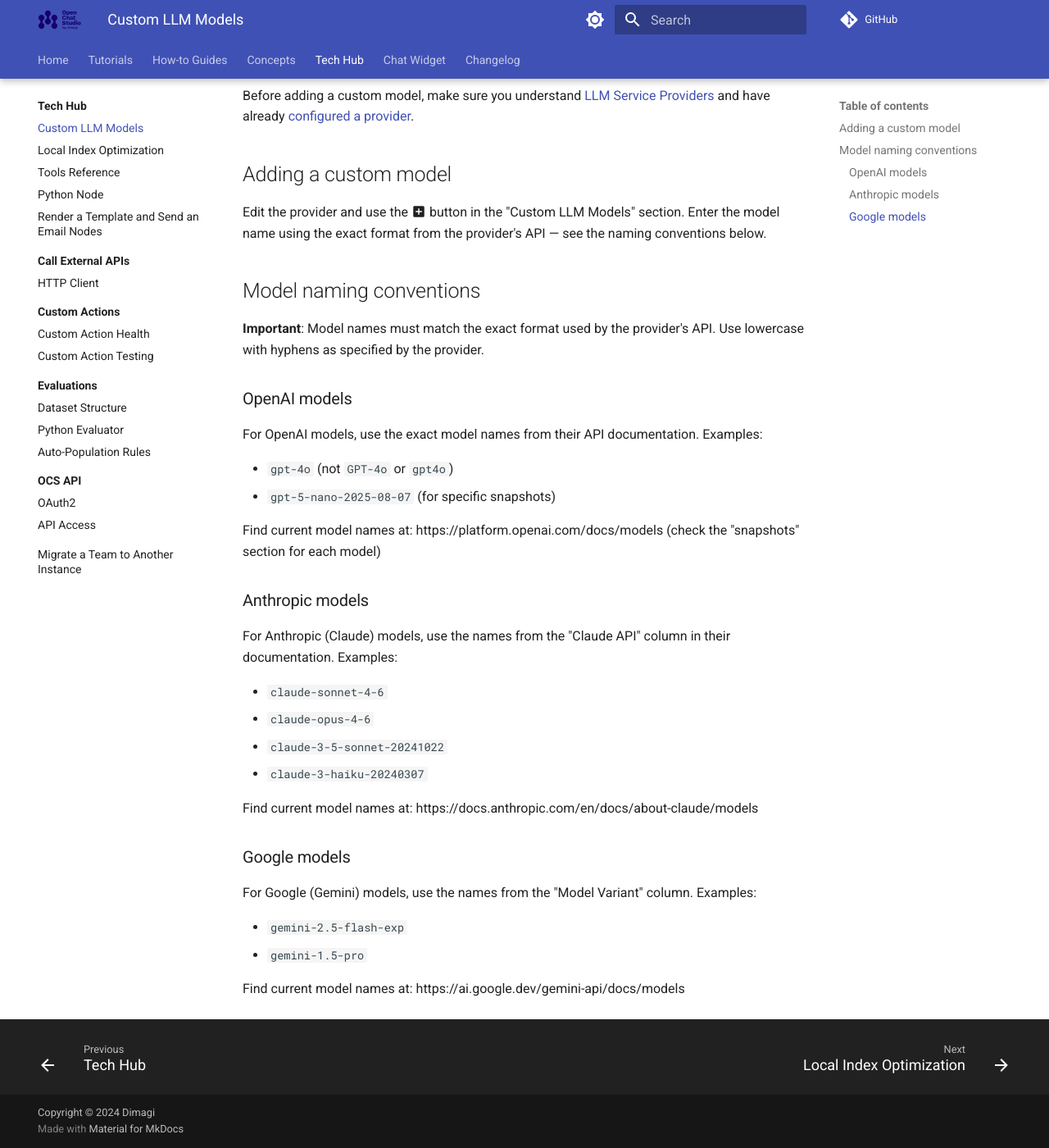
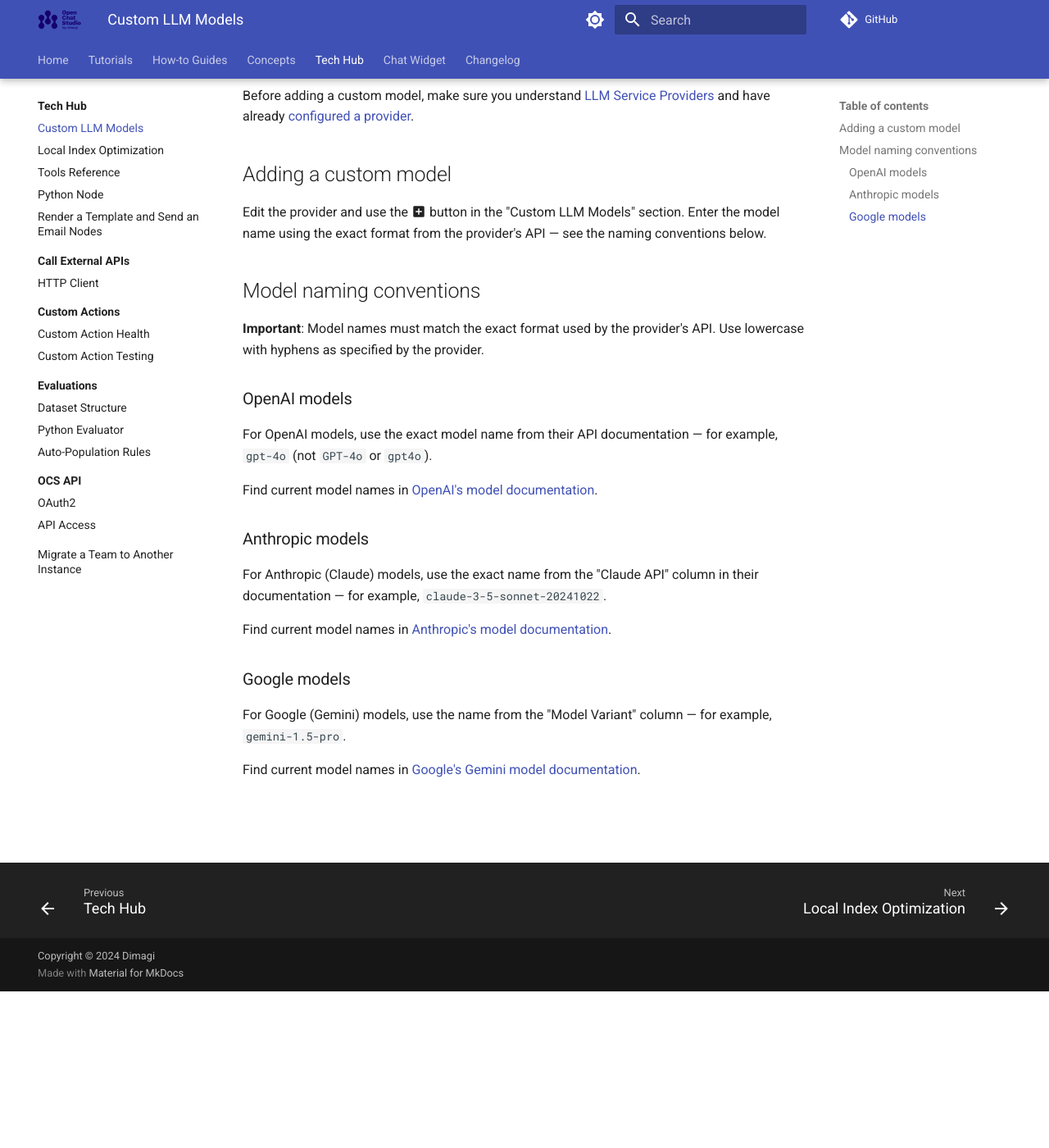
Before and after one commit to dimagi/open-chat-studio-docs, an MkDocs documentation site: the page built from docs/tech-hub/custom_llm_models.md, in a window 1280 px wide and 1400 px high, scrolled down 191 px. Shown: the whole window at 82% size. Built offline with MkDocs 1.6.1 and Material for MkDocs 9.7.7, drawn with Linux system fonts in a browser that asks for light colours; a script that is not in the unit is left out; comment, search, counter and statistics services are not loaded.

Commit message:
Rewrote to age less quickly as models change for adding custom llm models

```diff
--- a/docs/tech-hub/custom_llm_models.md
+++ b/docs/tech-hub/custom_llm_models.md
@@ -14,29 +14,18 @@
 
 ### OpenAI models
 
-For OpenAI models, use the exact model names from their API documentation. Examples:
+For OpenAI models, use the exact model name from their API documentation — for example, `gpt-4o` (not `GPT-4o` or `gpt4o`).
 
-- `gpt-4o` (not `GPT-4o` or `gpt4o`)
-- `gpt-5-nano-2025-08-07` (for specific snapshots)
-
-Find current model names at: https://platform.openai.com/docs/models (check the "snapshots" section for each model)
+Find current model names in [OpenAI's model documentation](https://platform.openai.com/docs/models).
 
 ### Anthropic models
 
-For Anthropic (Claude) models, use the names from the "Claude API" column in their documentation. Examples:
+For Anthropic (Claude) models, use the exact name from the "Claude API" column in their documentation — for example, `claude-3-5-sonnet-20241022`.
 
-- `claude-sonnet-4-6`
-- `claude-opus-4-6`
-- `claude-3-5-sonnet-20241022`
-- `claude-3-haiku-20240307`
-
-Find current model names at: https://docs.anthropic.com/en/docs/about-claude/models
+Find current model names in [Anthropic's model documentation](https://docs.anthropic.com/en/docs/about-claude/models).
 
 ### Google models
 
-For Google (Gemini) models, use the names from the "Model Variant" column. Examples:
+For Google (Gemini) models, use the name from the "Model Variant" column — for example, `gemini-1.5-pro`.
 
-- `gemini-2.5-flash-exp`
-- `gemini-1.5-pro`
-
-Find current model names at: https://ai.google.dev/gemini-api/docs/models
+Find current model names in [Google's Gemini model documentation](https://ai.google.dev/gemini-api/docs/models).
```
